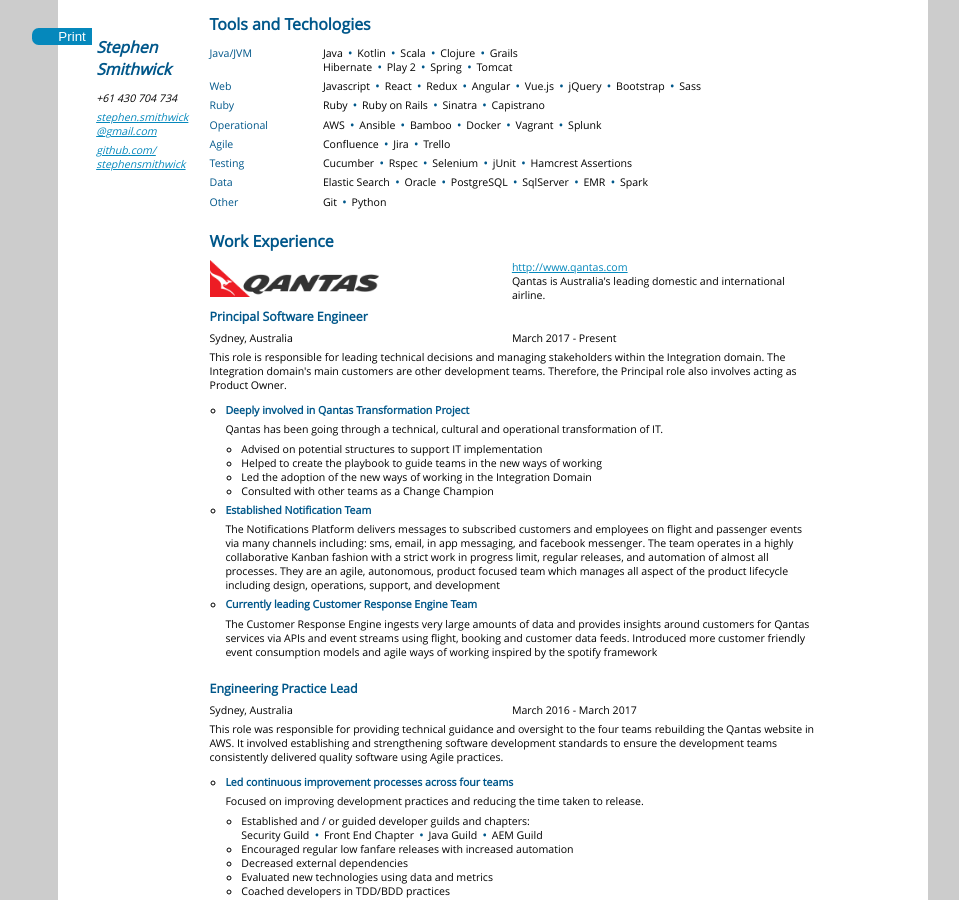
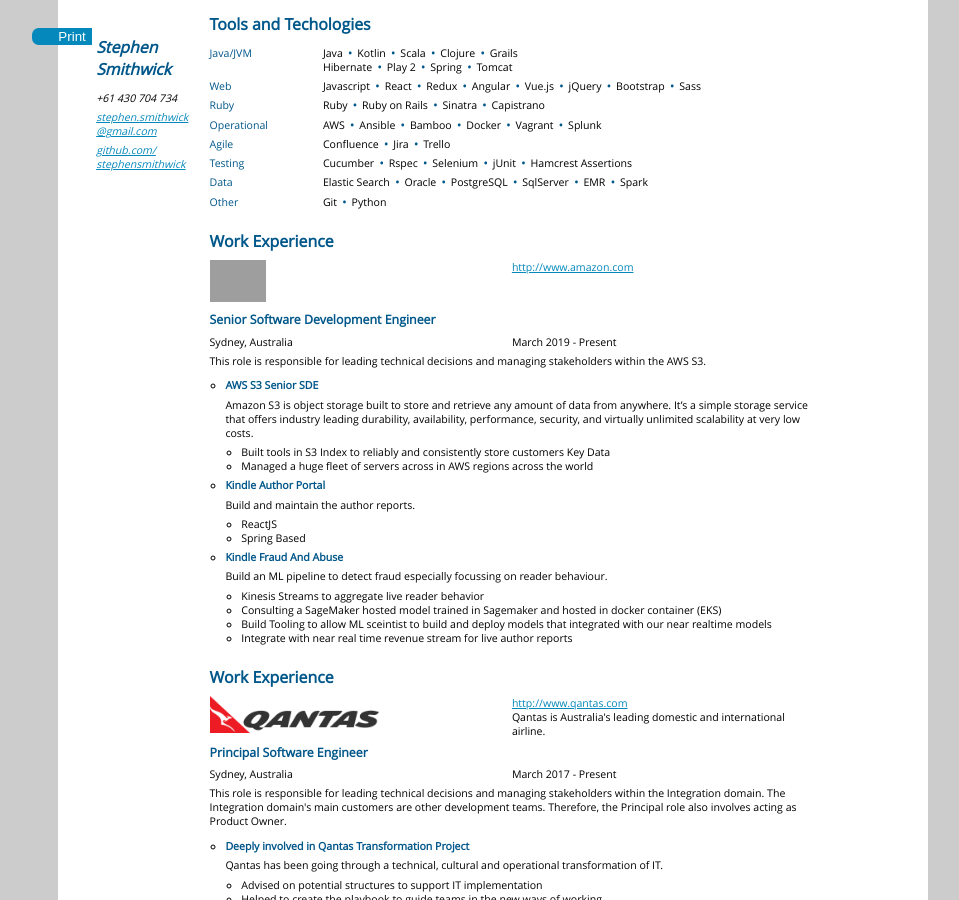
Before and after one commit to StephenSmithwick/StephenSmithwick.github.io, a Jekyll site: the page built from cv.html, in a window 1280 px wide and 900 px high, scrolled down 611 px. Shown: the whole window, without its empty margins (147-1106 px from the left). Built offline with Jekyll 4.4.1, drawn with Linux system fonts in a browser that asks for light colours; grey boxes are pictures that could not be loaded.

Commit message:
Adding Amazon Experience - 1st draft

```diff
--- a/cv.html
+++ b/cv.html
@@ -196,6 +196,70 @@
   </section>
 
   <section>
+
+    <section class="company">
+      <h2>Work Experience</h2>
+
+      <div class="company-info">
+        <span><img src="images/amazon.png" alt="Qantas Logo"></span>
+        <span>
+          <a href="http://www.amazon.com">http://www.amazon.com</a><br>
+        </span>
+      </div>
+
+      <section class="roles">
+        <section class="role">
+          <h3>Senior Software Development Engineer</h3>
+
+          <div class="location-date">
+            <span>Sydney, Australia</span>
+            <span>March 2019 - Present</span>
+          </div>
+
+          <p>
+            This role is responsible for leading technical decisions and managing stakeholders within the
+            AWS S3.
+          </p>
+
+          <section>
+            <ul>
+              <li>
+                <h4>AWS S3 Senior SDE</h4>
+                <p>
+                  Amazon S3 is object storage built to store and retrieve any amount of data from anywhere. It’s a simple storage service that offers industry leading durability, availability, performance, security, and virtually unlimited scalability at very low costs.
+                  <ul>
+                    <li>Built tools in S3 Index to reliably and consistently store customers Key Data</li>
+                    <li>Managed a huge fleet of servers across in AWS regions across the world</li>
+                  </ul>
+                </p>
+              </li>
+              <li>
+                <h4>Kindle Author Portal</h4>
+                <p>
+                  Build and maintain the author reports.
+                  <ul>
+                    <li>ReactJS</li>
+                    <li>Spring Based</li>
+                  </ul>
+                <p>
+              </li>
+              <li>
+                <h4>Kindle Fraud And Abuse</h4>
+                <p>
+                  Build an ML pipeline to detect fraud especially focussing on reader behaviour.
+                  <ul>
+                    <li>Kinesis Streams to aggregate live reader behavior</li>
+                    <li>Consulting a SageMaker hosted model trained in Sagemaker and hosted in docker container (EKS)</li>
+                    <li>Build Tooling to allow ML sceintist to build and deploy models that integrated with our near realtime models</li>
+                    <li>Integrate with near real time revenue stream for live author reports</li>
+                  </ul>
+                </p>
+               </li>
+            </ul>
+          </section>
+        </section>
+      </section>
+
 
     <section class="company">
       <h2>Work Experience</h2>
```
